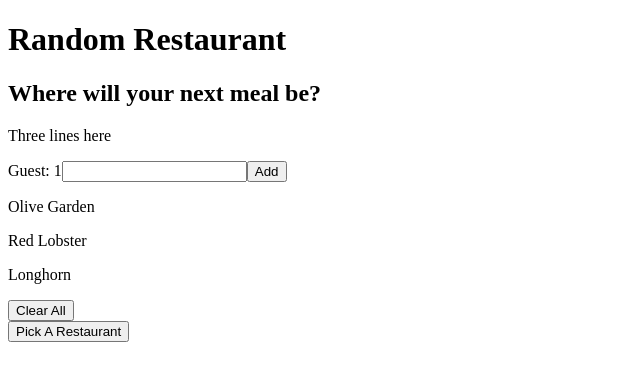
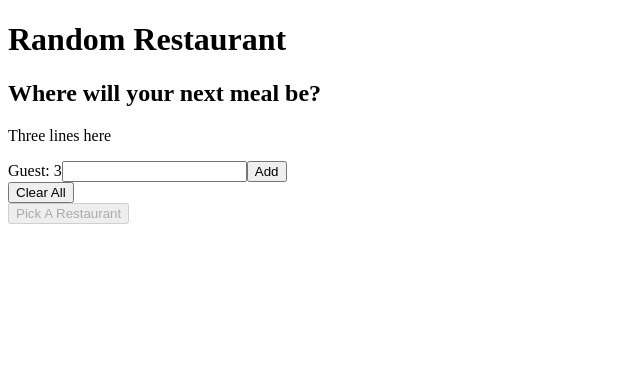
Before and after one commit to kenocathon/random_restaurant, a React app: page / in a window 1280 px wide. Shown: the top 380 px of the page, without its empty margins (0-640 px from the left). Built offline with nearby package versions, Linux system fonts and the light colour scheme.

Commit message:
basic functionality of home page with validation

```diff
--- a/src/index.js
+++ b/src/index.js
@@ -8,8 +8,9 @@
     super(props);
     this.handleDeleteOptions = this.handleDeleteOptions.bind(this);
     this.handleRandomPick = this.handleRandomPick.bind(this);
+    this.handleAddRestaurant = this.handleAddRestaurant.bind(this);
     this.state = {
-      options: ["Olive Garden", "Red Lobster", "Longhorn"],
+      options: [],
       guests: 3
     };
   }
@@ -27,6 +28,19 @@
     alert("You must go to " + option);
   }
 
+  handleAddRestaurant(newRestaurant) {
+    if (!newRestaurant) {
+      return "Enter valid value to add a restaurant";
+    } else if (this.state.options.indexOf(newRestaurant) > -1) {
+      return "This option already exists";
+    }
+
+    this.setState(prevState => {
+      return {
+        options: prevState.options.concat(newRestaurant)
+      };
+    });
+  }
   render() {
     return (
       <div>
@@ -34,7 +48,10 @@
           title="Random Restaurant"
           subtitle="Where will your next meal be?"
         />
-        <AddRestaurant guests={1} />
+        <AddRestaurant
+          guests={this.state.guests}
+          handleAddRestaurant={this.handleAddRestaurant}
+        />
         <Options
           options={this.state.options}
           handleDeleteOptions={this.handleDeleteOptions}
@@ -106,20 +123,32 @@
 }
 
 class AddRestaurant extends React.Component {
+  constructor(props) {
+    super(props);
+    this.handleAddRestaurant = this.handleAddRestaurant.bind(this);
+    this.state = {
+      error: undefined
+    };
+  }
   handleAddRestaurant(e) {
     e.preventDefault();
     const newRestaurant = e.target.elements.restaurant.value.trim();
-    if (newRestaurant) {
-      alert(newRestaurant);
-    }
+    const error = this.props.handleAddRestaurant(newRestaurant);
+
+    this.setState(() => {
+      return { error };
+    });
   }
   render() {
     return (
-      <form onSubmit={this.handleAddRestaurant}>
-        <label>Guest: {this.props.guests}</label>
-        <input type="text" name="restaurant" />
-        <button>Add</button>
-      </form>
+      <div>
+        {this.state.error && <p>{this.state.error}</p>}
+        <form onSubmit={this.handleAddRestaurant}>
+          <label>Guest: {this.props.guests}</label>
+          <input type="text" name="restaurant" />
+          <button>Add</button>
+        </form>
+      </div>
     );
   }
 }
```
Also changed, not shown: public/bundle.js.
